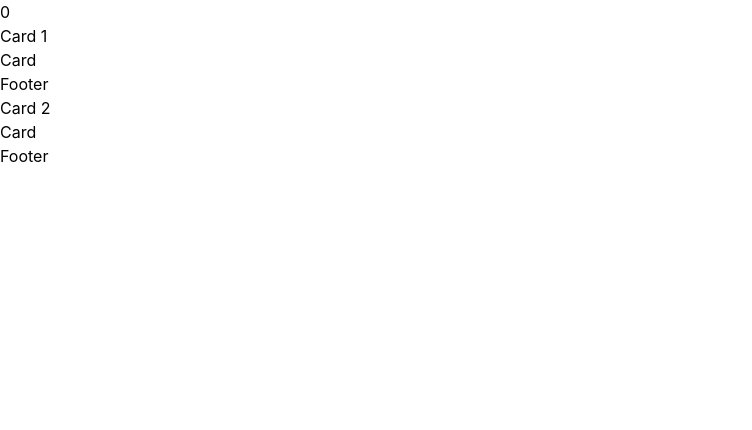
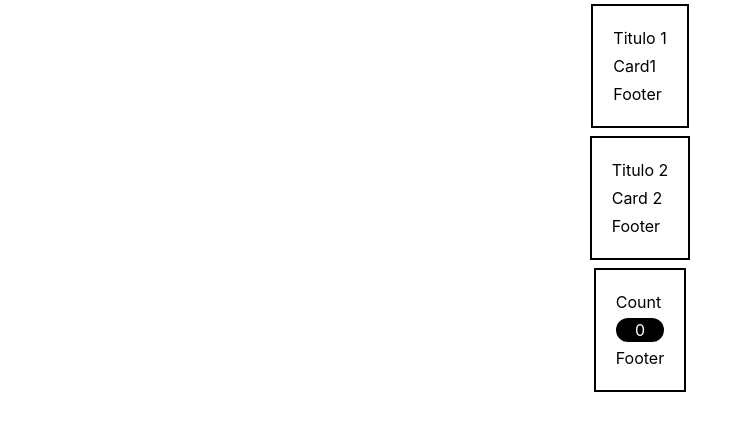
Before and after one commit to RafaelDeMello/ReactStudy, a React (Vite) app in the folder StudyReact/: page / in a window 1280 px wide. Shown: the top 430 px of the page, without its empty margins (0-752 px from the left). Built offline with nearby package versions, Linux system fonts and the light colour scheme.

Commit message:
Update App.tsx

```diff
--- a/StudyReact/src/App.tsx
+++ b/StudyReact/src/App.tsx
@@ -1,69 +1,73 @@
 // componente app com contador
 
-import { useState } from "react"
+import React, { useState } from "react"
+
+
 //declarar interface props
 interface ICardProps {
-  title: string;
+  tittle: string;
+  children: React.ReactNode;
 }
 
 // Declarar componente car
-
 const Card = (props: ICardProps) => {
   return(
-    <>
-      <div>
-        <div>{props.title}</div>
-        <div>Card</div>
-        <div>Footer</div>
-      </div>
-    </>
+    <div className="flex flex-col p-5 border-2 gap-1">
+      <div>{props.tittle}</div>
+      <div>{props.children}</div>
+      <div>Footer</div>
+    </div>
   )
 }
 
-export function App () {
+
+export function App(){
 
   const [count, setCount] = useState(0)
 
   return(
     <>
-    <div>
-       <div>
-          <button onClick={()=>{setCount(count + 1)}}>{count}</button>
-      </div>
-      <Card title="Card 1"/>
-      <Card title="Card 2"/>
+     <div className="flex flex-col items-center m-1 gap-2">
+      <Card tittle="Titulo 1">
+        Card1
+      </Card>
+      <Card tittle="Titulo 2">
+        Card 2
+      </Card>
+      <Card tittle="Count">
+        <div className="flex bg-black text-white items-center justify-center rounded-2xl">
+          <button onClick={() => {setCount(count + 1)}}>{count}</button>
+        </div>
+      </Card>
     </div>
     </>
   )
 }
 
 //Funcao JS
-const teste = () =>{
+const teste = () => {
   return 1 + 1
 }
-
 //Funcao JS
 const useTeste = () => {
   return 1 + 1
 }
 
 //REACT HOOK
-
 const useTestes = () => {
-  const [valor] = useState(1 + 1)
-  return valor
+    const [valor] = useState(1+1)
+    return valor
 }
 
-
 //Funcao JS que retorna HTML
-const testess = () => {
+const testes = () => {
   return(
-    <div>hello</div>
+    <div>Hello</div>
   )
 }
 
 //Componente funcional HTMl
-const Testes = () =>{
+const Teste = () => {
   return(
     <div>Hello</div>
   )
```
